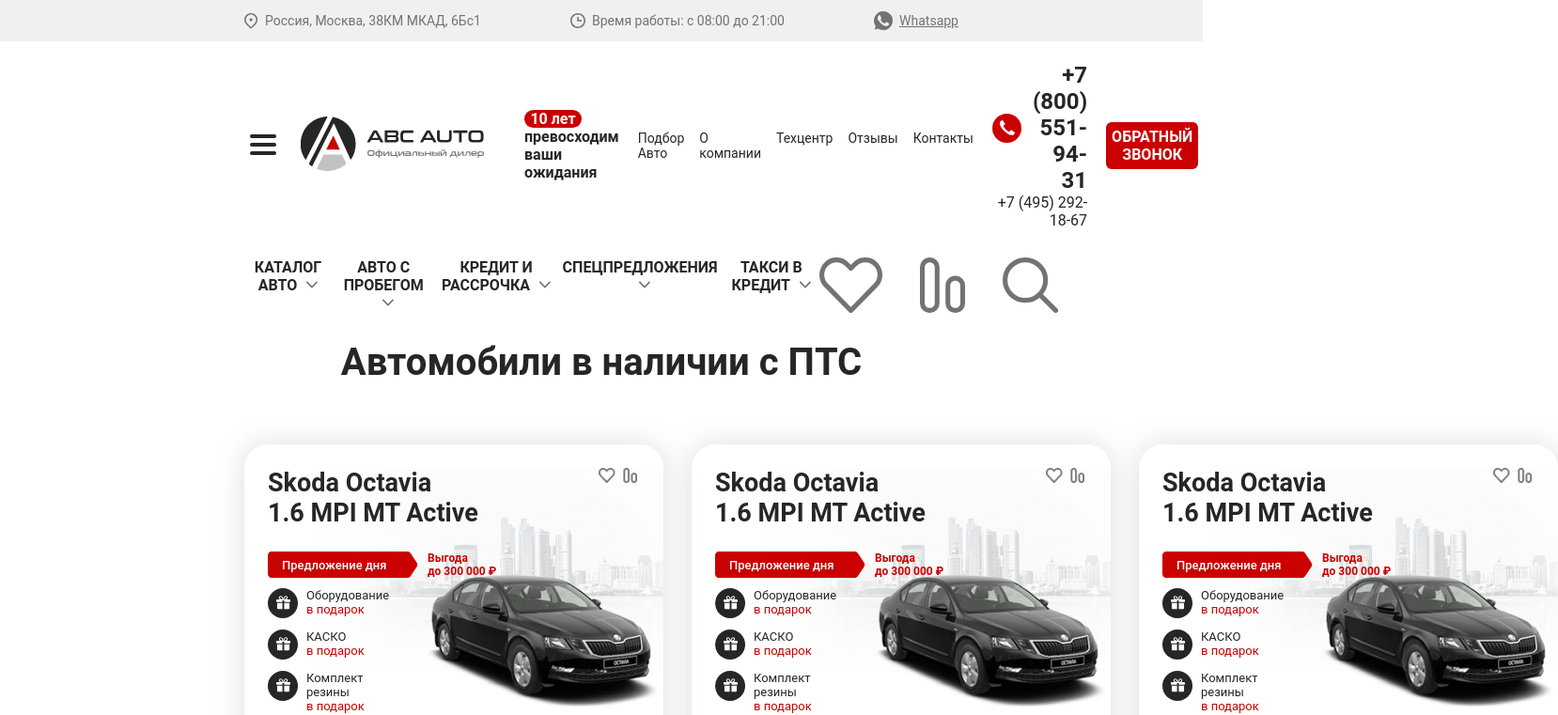
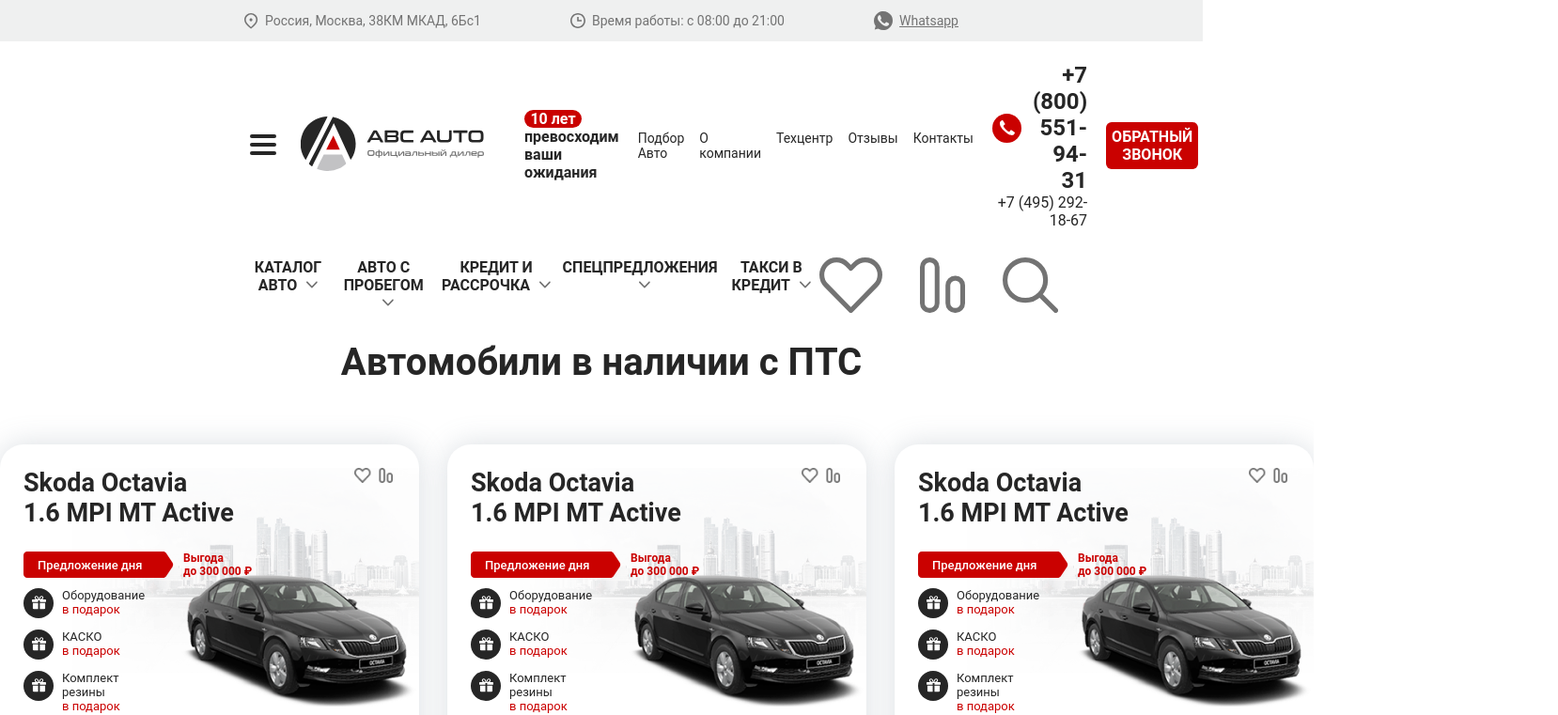
Before and after one commit to EvmenenkovIlya/Car_dealership, a React (Create React App) app: page /carAvailable in a window 1280 px wide. Shown: the top 761 px of the page at 94% size, 1658 px wide, since content can reach past the window. Built offline with nearby package versions, Linux system fonts and the light colour scheme.

Commit message:
change section to div

```diff
--- a/src/components/CarAvailable/CarAvailable.scss
+++ b/src/components/CarAvailable/CarAvailable.scss
@@ -11,6 +11,7 @@
     align-self: center;
     font-size: 40px;
     font-weight: 700;
+    text-align:center;
 }
 
 .main-car-container {
--- a/src/components/CarAvailable/CarAvailable.tsx
+++ b/src/components/CarAvailable/CarAvailable.tsx
@@ -17,7 +17,7 @@ import whiteHeart from './assets/white-heart.png';
 
 export const CarAvailable = () => {
   return (
-    <section className="car-with-pts-block">
+    <div className="car-with-pts-block">
       <h3 className="header-pts">Автомобили в наличии с ПТС</h3>
       <div className="main-car-container">
         <div className="individual-car-container">
@@ -411,6 +411,6 @@ export const CarAvailable = () => {
           </div>
         </div>
       </div>
-    </section>
+    </div>
   );
 };
```
